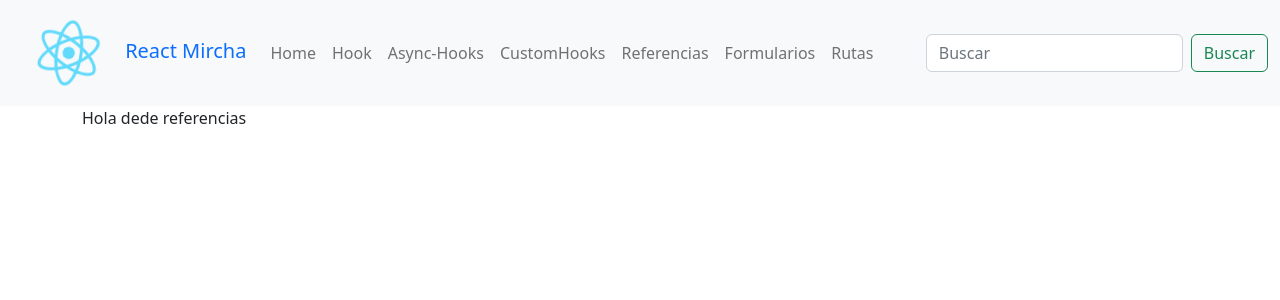
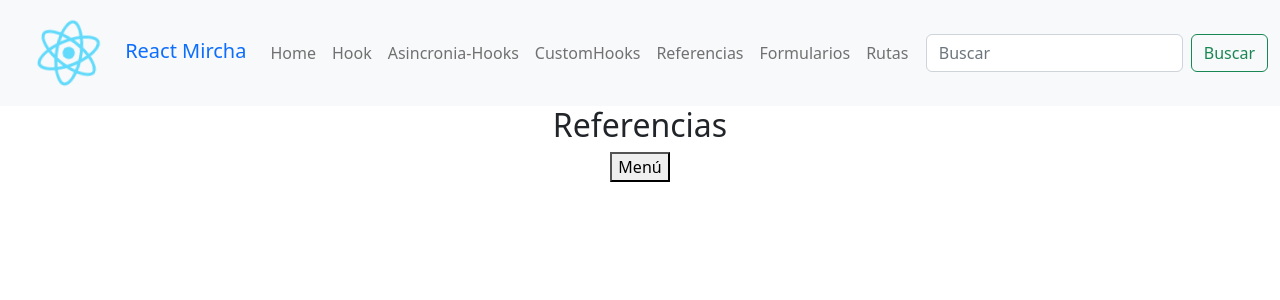
Before and after one commit to teotronic5438/react-mircha, a React (Create React App) app: page /referencias in a window 1280 px wide. Shown: the top 300 px of the page. Built offline with nearby package versions, Linux system fonts and the light colour scheme.

Commit message:
clase 22 despues del reset

```diff
--- a/src/Components/Formularios/Formularios.js
+++ b/src/Components/Formularios/Formularios.js
@@ -4,7 +4,7 @@ import Container from 'react-bootstrap/Container';
 export default function Formularios() {
     const [nombre, setNombre] = useState("");
     const [sabor, setSabor] = useState("");
-    console.log(sabor);
+
     return (
         <>
             <Container>
--- a/src/Components/Navbar/NavScrollExample.js
+++ b/src/Components/Navbar/NavScrollExample.js
@@ -26,7 +26,7 @@ function NavScrollExample() {
             <Nav className="me-auto my-2 my-lg-0" style={{ maxHeight: '100px' }} navbarScroll>
                 <Link className='nav-link' to="/home">Home</Link>
                 <Link className='nav-link' to="/hook">Hook</Link>
-                <Link className='nav-link' to="/asincronia">Async-Hooks</Link>
+                <Link className='nav-link' to="/asincronia">Asincronia-Hooks</Link>
                 <Link className='nav-link' to="/custom">CustomHooks</Link>
                 <Link className='nav-link' to="/referencias">Referencias</Link>
                 <Link className='nav-link' to="/formularios">Formularios</Link>
--- a/src/Pages/Referencias/Referencias.js
+++ b/src/Pages/Referencias/Referencias.js
@@ -1,9 +1,49 @@
-import React from 'react'
+import React, { useRef } from "react";
+import Container from 'react-bootstrap/Container'
 
 export default function Referencias() {
+  //let refMenu = createRef(),
+  let refMenu = useRef(),
+    refMenuBtn = useRef();
+
+  //console.log(refMenu, refMenuBtn);
+
+  const handleToggleMenu = (e) => {
+    /* const $menu = document.getElementById("menu");
+    if (e.target.textContent === "Menú") {
+      e.target.textContent = "Cerrar";
+      $menu.style.display = "block";
+    } else {
+      e.target.textContent = "Menú";
+      $menu.style.display = "none";
+    } */
+
+    if (refMenuBtn.current.textContent === "Menú") {
+      refMenuBtn.current.textContent = "Cerrar";
+      refMenu.current.style.display = "block";
+    } else {
+      refMenuBtn.current.textContent = "Menú";
+      refMenu.current.style.display = "none";
+    }
+  };
+
   return (
-    <div className='container'>
-      Hola dede referencias
-    </div>
-  )
+    <Container className="text-center">
+      <h2>Referencias</h2>
+      <button id="menu-btn" ref={refMenuBtn} onClick={handleToggleMenu}>
+        Menú
+      </button>
+      <nav id="menu" ref={refMenu} style={{ display: "none" }}>
+        <a href="/referencias">Sección 1</a>
+        <br />
+        <a href="/referencias">Sección 2</a>
+        <br />
+        <a href="/referencias">Sección 3</a>
+        <br />
+        <a href="/referencias">Sección 4</a>
+        <br />
+        <a href="/referencias">Sección 5</a>
+      </nav>
+    </Container>
+  );
 }
```
